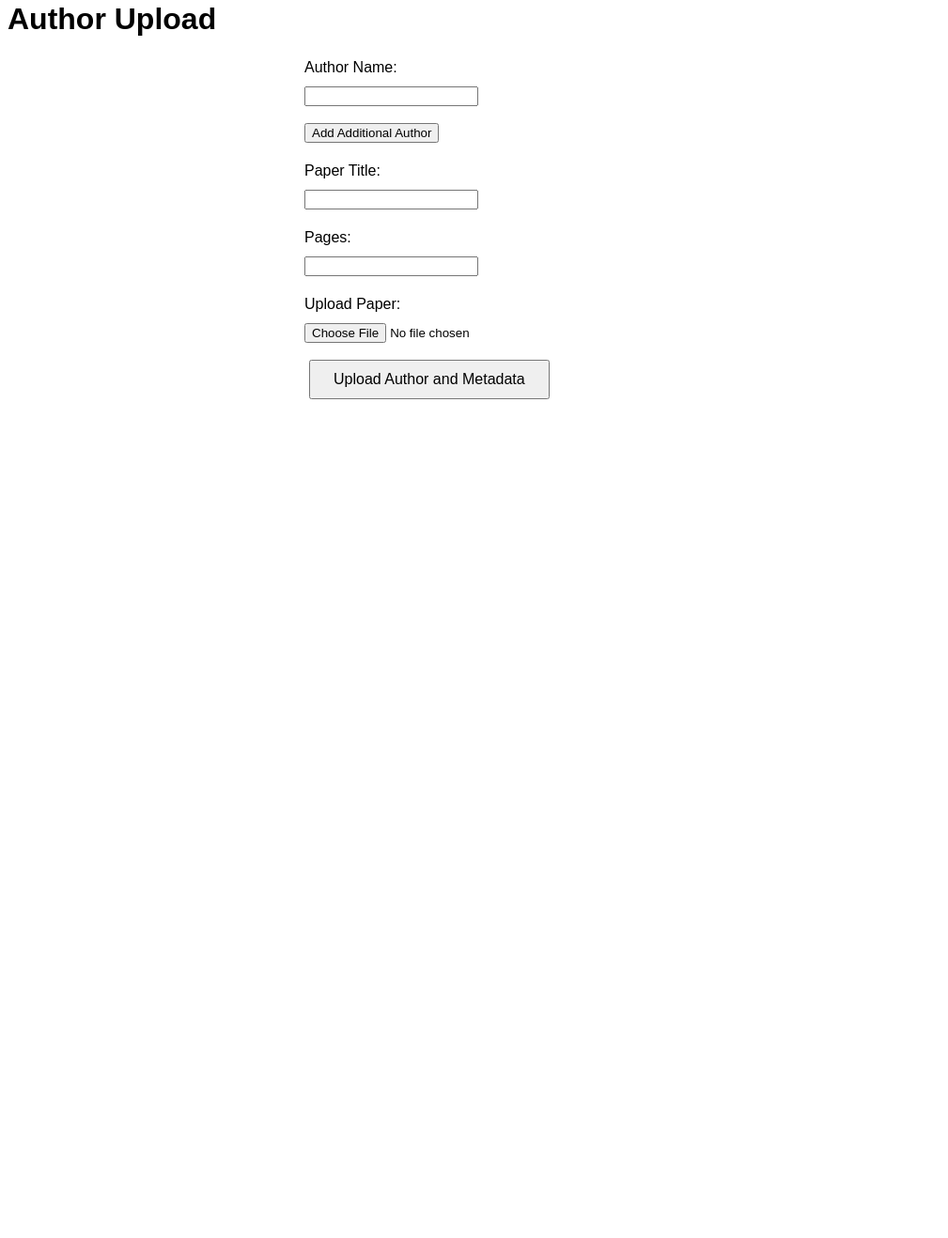
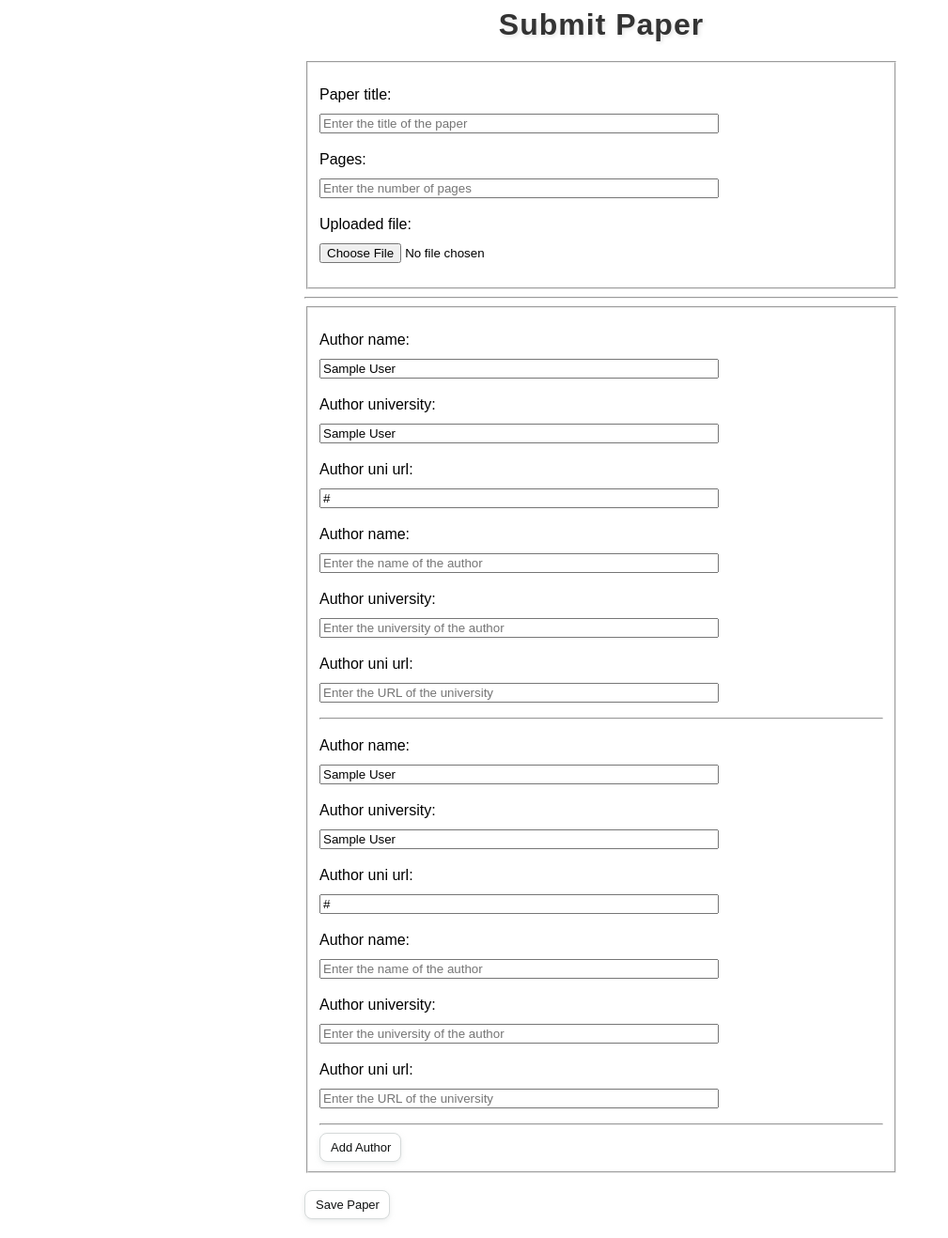
Before and after one commit to ceurws/ceur-ws-prototype, a Django app: page /workshops/author_upload/00000000-0000-0000-0000-000000000001/ in a window 1280 px wide. Shown: the part 66-1384 px from the top of the page at 94% size, without its empty margins (0-1009 px from the left). Before the commit the page ends 491 px from the top, so only its background shows below. Run offline with Django 5.2, Linux system fonts and the light colour scheme; tables that the repository leaves empty hold one stand-in row (values such as "Sample post").

Commit message:
css for author upload page

```diff
--- a/ceur_ws_workshops/workshops/admin.py
+++ b/ceur_ws_workshops/workshops/admin.py
@@ -6,7 +6,7 @@ class WorkshopAdmin(admin.ModelAdmin):
     search_fields = ['workshop_title']
 
 class PaperAdmin(admin.ModelAdmin):
-    list_display = ('paper_title', 'workshop')
+    list_display = ('paper_title', 'pages')
     search_fields = ['paper_title', 'author__author']
 
 class AuthorAdmin(admin.ModelAdmin):
--- a/ceur_ws_workshops/workshops/forms.py
+++ b/ceur_ws_workshops/workshops/forms.py
@@ -1,14 +1,7 @@
-from .models import Workshop, Editor
+from .models import Workshop, Editor, Paper, Author
 from django import forms
 from django.forms import modelformset_factory
-from django.forms import TextInput
-
-class EditorForm(forms.ModelForm):
-    class Meta:
-        model = Editor
-        fields = ['name', 'university', 'university_country', 'university_url', 'research_group', 'research_group_url']
-
-
+from django.forms import TextInput, FileField, FileInput
 class WorkshopForm(forms.ModelForm):
     class Meta:
         model = Workshop
@@ -30,9 +23,33 @@ class WorkshopForm(forms.ModelForm):
                                             'placeholder': 'John Doe'}),
         }
 
+class PaperForm(forms.ModelForm):
+    class Meta:
+        model = Paper
+        fields = ['paper_title', 'pages', 'uploaded_file']
+        widgets = {
+            'paper_title': TextInput(attrs={'size': 50,
+                                            'placeholder': 'Enter the title of the paper'}),
+            'pages': TextInput(attrs={'size': 50,
+                                            'placeholder': 'Enter the number of pages'}),
+
+        }
+AuthorFormSet = modelformset_factory(
+        Author, fields=('author_name', 'author_university', 'author_uni_url'), extra=1,
+        # CSS styling but for formsets
+        widgets = {
+            'author_name': TextInput(attrs={'size': 50,
+                                            'placeholder': 'Enter the name of the author'}),
+            'author_university': TextInput(attrs={'size': 50,
+                                            'placeholder': 'Enter the university of the author'}),
+            'author_uni_url': TextInput(attrs={'size': 50,
+                                            'placeholder': 'Enter the URL of the university'}),
+        }
+)
+
 EditorFormSet = modelformset_factory(
     Editor, fields=('name', 'university', 'university_country', 'university_url', 'research_group', 'research_group_url'), extra=1,
-
+    # CSS styling but for formsets
     widgets = {
         'name': TextInput(attrs={'size': 50,
                                             'placeholder': 'Enter the name of the editor'}),
--- a/ceur_ws_workshops/workshops/models.py
+++ b/ceur_ws_workshops/workshops/models.py
@@ -52,7 +52,6 @@ class Paper(models.Model):
     secret_token = models.UUIDField(default=uuid.uuid4, editable=False, unique=True)
 
     # KEYS
-    workshop = models.ForeignKey(Workshop, on_delete=models.CASCADE)
     authors = models.ManyToManyField(Author)  # Use ManyToManyField for multiple authors
 
     def __str__(self):
--- a/ceur_ws_workshops/workshops/templates/workshops/author_upload.html
+++ b/ceur_ws_workshops/workshops/templates/workshops/author_upload.html
@@ -1,47 +1,57 @@
 {% extends "workshops/workshop_edit_success.html" %}
 {% load static %}
+
 {% block content %}
-    <h1>Author Upload</h1>
+  <h2 class="header-title">Submit Paper</h2>
 
-    <form id="authorForm" action="{% url 'workshops:author_upload' workshop.secret_token %}" method="post" enctype="multipart/form-data">
+  <!-- Paper Form -->
+    <form method="post" id="form-container" enctype="multipart/form-data">
+        <fieldset>
         {% csrf_token %}
+        {{ paper_form.as_p }}
+        </fieldset>
 
-        <label for="author_name">Author Name:</label>
-        <input type="text" name="author_name" required><br><br>
+  <hr>
+  <fieldset id="author-fieldset">
+    {{author_formset.management_form}}
+    <div class="form-set">
+    {% for form in author_formset %}
+        <div class="author-form">
+        {{author_formset.as_p}}
+        <hr>
+        </div>
+        {% endfor %}
+    </div>
+        <button id="add-form" type="button" class = "button-13">Add Author</button>
+    </fieldset>
+    <br>
+    <input type="submit" class = "button-13" value="Save Paper">
+  </form>
 
-        <div id="additionalAuthors">
-            <!-- Additional author fields will be added here dynamically -->
-        </div>
+  <script>
+    document.addEventListener('DOMContentLoaded', function() {
+    let addButton = document.querySelector("#add-form");
+    let formSet = document.querySelector("#author-fieldset");
+    let totalForms = document.querySelector("#id_form-TOTAL_FORMS");
 
-        <button type="button" onclick="addAuthorField()">Add Additional Author</button><br><br>
+    function addForm(e) {
+      e.preventDefault();
 
-        <label for="paper_title">Paper Title:</label>
-        <input type="text" id="paper_title" name="paper_title" required><br><br>
+      let formNum = formSet.querySelectorAll(".author-form").length;
+      let newForm = formSet.querySelector(".author-form").cloneNode(true);
+      let formRegex = RegExp(`form-(\\d+)-`, 'g');
 
-        <label for="pages">Pages:</label>
-        <input type="number" id="pages" name="pages" required><br><br>
+      formNum++;
+      newForm.innerHTML = newForm.innerHTML.replace(formRegex, `form-${formNum}-`);
 
-        <label for="uploaded_file">Upload Paper:</label>
-        <input type="file" id="uploaded_file" name="uploaded_file" accept=".pdf, .doc, .docx" required><br><br>
+      formSet.insertBefore(newForm, addButton);
 
-        <input type="submit" value="Upload Author and Metadata" class="button-17">
-    </form>
+      totalForms.value = formNum + 1;
+    }
 
-    <script>
-        function addAuthorField() {
-            var additionalAuthorsDiv = document.getElementById('additionalAuthors');
+    addButton.addEventListener('click', addForm);
+  });
 
-            var newLabel = document.createElement('label');
-            newLabel.innerHTML = 'Author Name:';
-            additionalAuthorsDiv.appendChild(newLabel);
+</script>
 
-            var newAuthorField = document.createElement('input');
-            newAuthorField.type = 'text';
-            newAuthorField.name = 'author_name';
-            newAuthorField.required = true;
-
-            additionalAuthorsDiv.appendChild(newAuthorField);
-            additionalAuthorsDiv.appendChild(document.createElement('br'));
-        }
-    </script>
 {% endblock %}
--- a/ceur_ws_workshops/workshops/templates/workshops/create_workshop.html
+++ b/ceur_ws_workshops/workshops/templates/workshops/create_workshop.html
@@ -14,22 +14,16 @@
   </fieldset>
   <hr>
 
-  <!-- {{editor_form.management_form}}
-    {% for form in editor_form %}
-
-    <div class="editor-form">
-      {{form.as_p}}
-    </div>
-    {% endfor %}
-  <button id="add-form" class="button-13">Add Editor</button> -->
   <fieldset id="editor-fieldset">
     {{ editor_form.management_form }}
     <div id="form-set">
       {% for form in editor_form %}
       <div class="editor-form">
         {{ form.as_p }}
+        <hr>
       </div>
       {% endfor %}
+
     </div>
     <button id="add-form" class="button-13">Add Editor</button>
   </fieldset>
--- a/ceur_ws_workshops/workshops/templates/workshops/workshop_overview.html
+++ b/ceur_ws_workshops/workshops/templates/workshops/workshop_overview.html
@@ -12,11 +12,15 @@
 
     <h2>{{ workshop.workshop_title }}</h2>
 
+    <p><strong>Description:</strong> {{ workshop.workshop_description }}</p>
+    <p><strong>Location:</strong> {{ workshop.workshop_city }}, {{ workshop.workshop_country }}</p>
+    <p><strong>Dates:</strong> From: {{ workshop.begin_date }}, Until: {{ workshop.end_date }}</p>
     <p><strong>Volume Number:</strong> {{ workshop.volume_number }}</p>
     <p><strong>URN:</strong> {{ workshop.urn }}</p>
+    <p><strong>Submitted By:</strong> {{ workshop.submitted_by }}</p>
+
     <p><strong>Publication Year:</strong> {{ workshop.publication_year }}</p>
     <p><strong>License:</strong> {{ workshop.license }}</p>
-    <p><strong>Location and Time:</strong> {{ workshop.location_time }}</p>
 
     <!-- Display editor names -->
     <p><strong>Editors:</strong></p>
--- a/ceur_ws_workshops/workshops/views.py
+++ b/ceur_ws_workshops/workshops/views.py
@@ -6,7 +6,7 @@ from django.urls import reverse
 from django.http import HttpResponseRedirect
 from django.core.exceptions import MultipleObjectsReturned
 
-from .forms import WorkshopForm, EditorFormSet
+from .forms import WorkshopForm, EditorFormSet, AuthorFormSet, PaperForm
 
 def index(request):
     """
@@ -49,7 +49,7 @@ def create_workshop(request):
         form = WorkshopForm(request.POST)
         editor_form = EditorFormSet(data=request.POST)
 
-        if form.is_valid() and editor_form.is_valid():
+        if form.is_valid():
             return render(request, 'workshops/edit_workshop.html', {'form': form, 'editor_form':editor_form})
 
     else:
@@ -71,7 +71,6 @@ def workshop_edit_success(request, workshop_id):
 def workshop_overview(request, secret_token):
     workshop = get_object_or_404(Workshop, secret_token=secret_token)
 
-    print(workshop.editors)
     context = {
         'papers' : [paper for paper in Paper.objects.filter(workshop=workshop)],
         'workshop' : workshop
@@ -83,31 +82,26 @@ def author_upload(request, secret_token):
     workshop = get_object_or_404(Workshop, secret_token=secret_token)
     if request.method == "POST":
 
-        author_names = request.POST.getlist("author_name")
-        paper_title = request.POST.get("paper_title")
-        pages = request.POST.get("pages")
-        uploaded_file = request.FILES.get("uploaded_file")
+        author_formset = AuthorFormSet(request.POST)
+        paper_form = PaperForm(request.POST)
 
-        if author_names:
+        if paper_form.is_valid() and author_formset.is_valid():
+            print('isvalid')
+            paper = paper_form.save()
+            author_instances = author_formset.save()
 
-            authors = [Author.objects.create(author_name=author_name)for author_name in author_names]
+            paper.authors.add(*author_instances)
 
-            # Create the paper with the provided metadata and file
-            paper = Paper.objects.create(
-                paper_title=paper_title,
-                workshop=workshop,
-                pages=pages,
-                uploaded_file=uploaded_file
-            )
-
-            paper.authors.add(*authors)
-
-            return redirect('workshops:author_upload_check', secret_token = paper.secret_token)
+            return render(request, 'workshops/edit_author.html', {'paper_form': paper_form, 'author_formset':author_formset})
 
 
-    return render(request, "workshops/author_upload.html", {
-        'workshop': workshop,
-    })
+    else:
+        author_formset = AuthorFormSet()
+        paper_form = PaperForm()
+
+        return render(request, "workshops/author_upload.html", {
+            'workshop': workshop, 'author_formset': author_formset, 'paper_form': paper_form
+        })
 
 def author_overview(request, secret_token):
     # Fetch the paper based on `paper_id`
```
Also changed, not shown: ceur_ws_workshops/workshops/templates/workshops/edit_author.html (added, +10 -0 lines), ceur_ws_workshops/workshops/migrations/0006_remove_paper_workshop.py (added).
